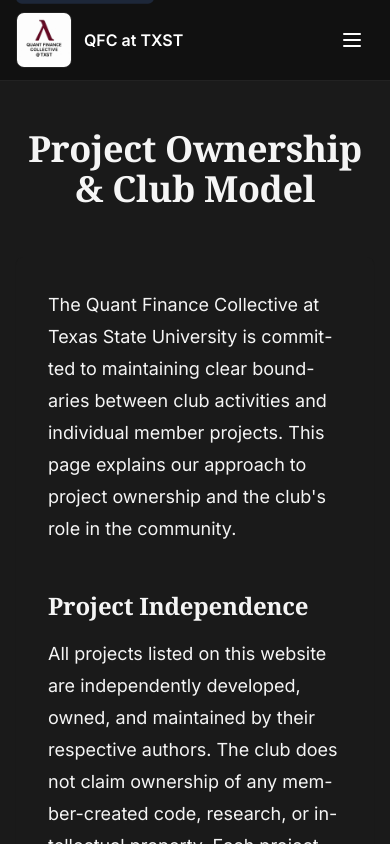
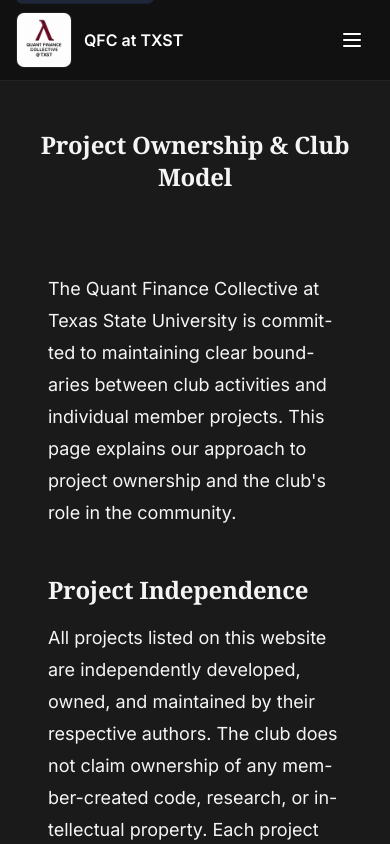
Before and after one commit to daxuhrie/txst-qfc-site, a Next.js app: page /governance in a window 390 px wide. Shown: the top 844 px of the page. Built offline with nearby package versions, Linux system fonts and the light colour scheme.

Commit message:
Fix mobile heading overflow: smaller font sizes and word-wrap protection

```diff
--- a/src/app/globals.css
+++ b/src/app/globals.css
@@ -50,6 +50,10 @@
   color: rgb(var(--foreground-rgb));
   font-family: Georgia, 'Times New Roman', serif;
   font-weight: 600;
+  overflow-wrap: break-word;
+  word-break: break-word;
+  -webkit-hyphens: none;
+  hyphens: none;
 }
 
 button,
--- a/src/app/governance/page.tsx
+++ b/src/app/governance/page.tsx
@@ -3,7 +3,7 @@
         <div className="min-h-screen bg-gray-50">
             <div className="max-w-4xl mx-auto px-4 sm:px-6 lg:px-8 py-12 md:py-20">
                 <div className="text-center mb-12">
-                    <h1 className="text-4xl font-bold text-gray-900 mb-4">Project Ownership & Club Model</h1>
+                    <h1 className="text-2xl md:text-4xl font-bold text-gray-900 mb-4">Project Ownership &amp; Club Model</h1>
                 </div>
                 <div className="bg-white p-8 rounded-lg shadow-sm">
                     <div className="prose prose-lg max-w-none">
--- a/src/app/team/page.tsx
+++ b/src/app/team/page.tsx
@@ -30,7 +30,7 @@
         <div className="min-h-screen bg-gray-50">
             <div className="max-w-7xl mx-auto px-4 sm:px-6 lg:px-8 py-12 md:py-20">
                 <div className="text-center mb-12">
-                    <h1 className="text-4xl font-bold text-gray-900 mb-4">Our Team</h1>
+                    <h1 className="text-2xl md:text-4xl font-bold text-gray-900 mb-4">Our Team</h1>
                     <p className="text-lg text-gray-600">
                         Meet the dedicated students leading our quantitative finance initiatives.
                     </p>
--- a/src/components/ui/shape-landing-hero.tsx
+++ b/src/components/ui/shape-landing-hero.tsx
@@ -145,7 +145,7 @@
                         initial="hidden"
                         animate="visible"
                     >
-                        <h1 className="text-4xl sm:text-5xl md:text-6xl lg:text-7xl font-bold mb-6 md:mb-8 tracking-tight">
+                        <h1 className="text-2xl sm:text-4xl md:text-5xl lg:text-6xl font-bold mb-6 md:mb-8 tracking-tight">
                             <span className="text-white">
                                 {title1}
                             </span>
```
